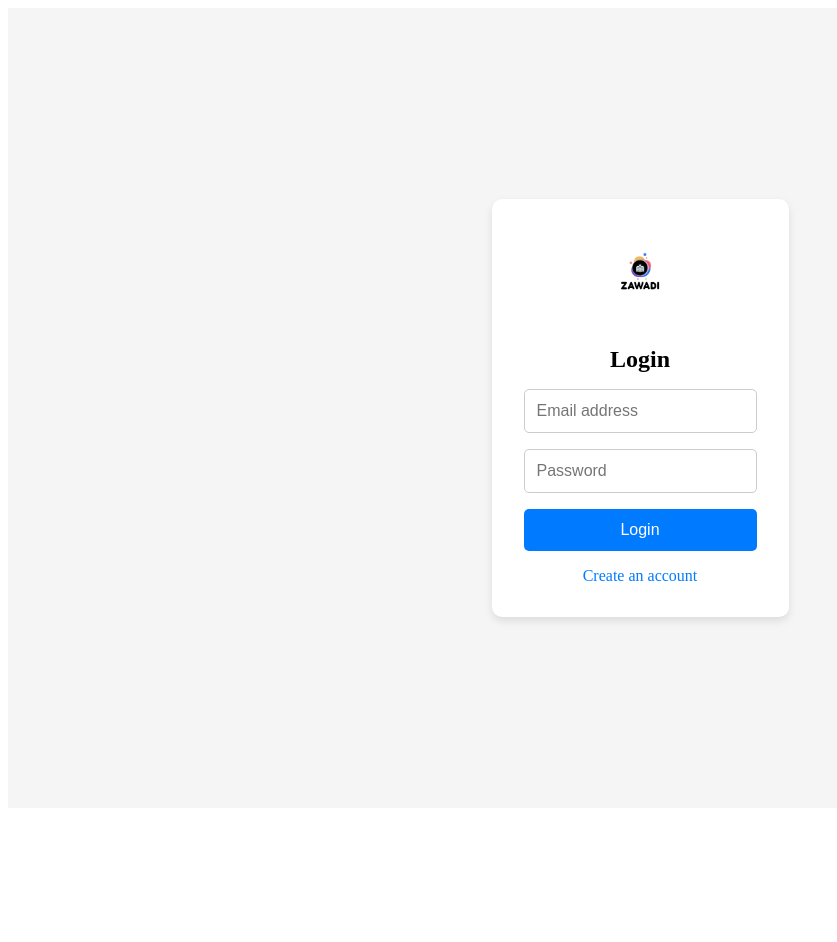
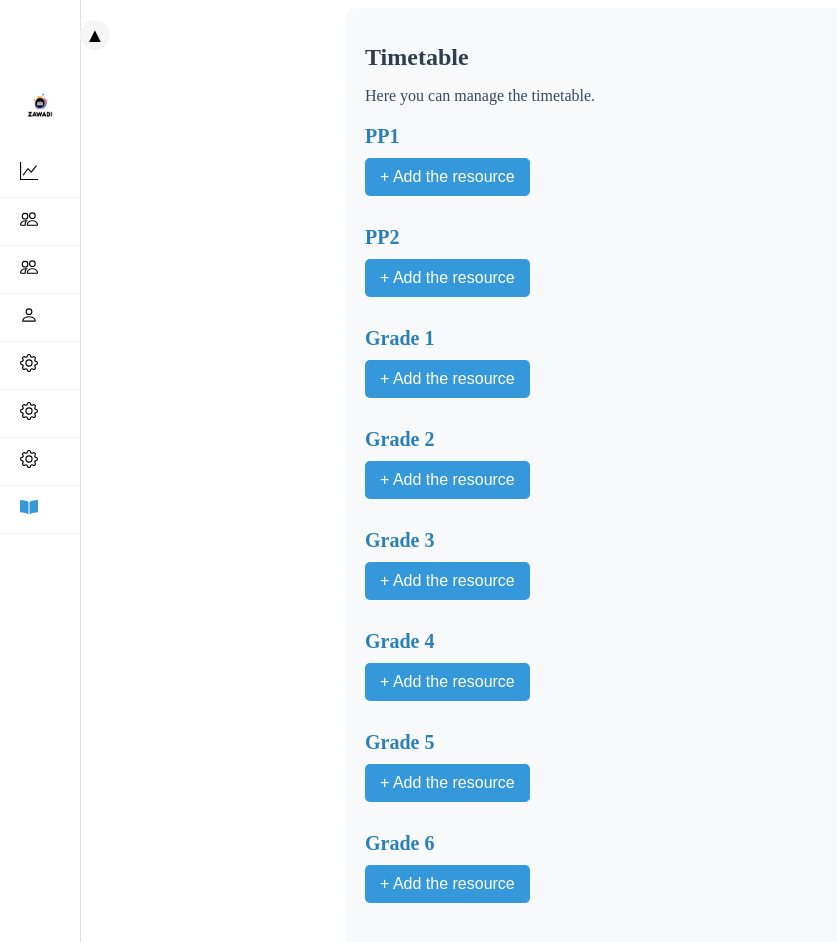
Before and after one commit to 22009011/Zawadi-Project, a React (Vite) app in the folder frontend/: page /super-admin/resources/timetable in a window 1280 px wide. Before the commit this address led to /login. Shown: the top 942 px of the page, without its empty margins (0-837 px from the left). Before the commit the page ends 816 px from the top, so only its background shows below. Built offline with nearby package versions, Linux system fonts and the light colour scheme; what @react-pdf/renderer would draw is missing.

Commit message:
added resoucres on super

```diff
--- a/frontend/src/App.jsx
+++ b/frontend/src/App.jsx
@@ -61,6 +61,12 @@ import CalenderSection from './pages/Teachers/Calender.jsx';
 import ManualAssessments from './pages/Teachers/ManualAssessments.jsx';
 import AddSummativeAssessment from './pages/SuperAdminDashboard/AddSummativeAssessment.jsx';
 import AddFormativeAssessment from './pages/SuperAdminDashboard/AddFormativeAssessment.jsx';
+import Resources from './pages/SuperAdminDashboard/Resources/Resources.jsx';
+import SuperAssessments from './pages/SuperAdminDashboard/Resources/Assessments.jsx';
+import SuperNotes from './pages/SuperAdminDashboard/Resources/Notes.jsx';
+import SuperTimetable from './pages/SuperAdminDashboard/Resources/Timetable.jsx';
+import SuperLessonPlans from './pages/SuperAdminDashboard/Resources/LessonPlans.jsx';
+
 import Layout from './Layout';
 
 // Axios interceptor setup
@@ -134,7 +140,11 @@ const App = () => {
         <Route path="/super-admin/add-parents" element={<Layout><ParentForm/></Layout>} />
         <Route path="/super-admin/add-assessments/formative" element={<Layout><AddFormativeAssessment/></Layout>} />
         <Route path="/super-admin/add-assessments/summative" element={<Layout><AddSummativeAssessment/></Layout>} />
-
+        <Route path="/super-admin/resources" element={<Layout><Resources/></Layout>} />
+        <Route path="/super-admin/resources/assessments" element={<Layout><SuperAssessments/></Layout>} />
+        <Route path="/super-admin/resources/notes" element={<Layout><SuperNotes/></Layout>} />
+        <Route path="/super-admin/resources/timetable" element={<Layout><SuperTimetable/></Layout>} />
+        <Route path="/super-admin/resources/lesson-plans" element={<Layout><SuperLessonPlans/></Layout>} />
 
       </Routes>
     </Router>
--- /dev/null
+++ b/frontend/src/pages/SuperAdminDashboard/Resources/Assessments.jsx
@@ -0,0 +1,45 @@
+import React, { useState } from 'react';
+import {
+  Container, Title, Description, GradeSection, GradeTitle,
+  AddButton, ResourceForm, StyledLabel, StyledInput, SubmitButton
+} from '../../../styles/ResourcesStyles.js';
+
+const SuperAssessments = () => {
+  const [openGrade, setOpenGrade] = useState(null);
+
+  const grades = ['PP1', 'PP2', 'Grade 1', 'Grade 2', 'Grade 3', 'Grade 4', 'Grade 5', 'Grade 6'];
+
+  const handleToggleResourceForm = (grade) => {
+    setOpenGrade(openGrade === grade ? null : grade);
+  };
+
+  return (
+    <Container>
+      <Title>Assessments</Title>
+      <Description>Here you can manage assessments.</Description>
+      {grades.map((grade) => (
+        <GradeSection key={grade}>
+          <GradeTitle>{grade}</GradeTitle>
+          <AddButton onClick={() => handleToggleResourceForm(grade)}>
+            + Add the resource
+          </AddButton>
+          {openGrade === grade && (
+            <ResourceForm>
+              <StyledLabel htmlFor={`file-${grade}`}>
+                Choose the document from your desktop, press here
+              </StyledLabel>
+              <StyledInput
+                type="file"
+                id={`file-${grade}`}
+                style={{ display: 'none' }}
+              />
+              <SubmitButton>Add Resource</SubmitButton>
+            </ResourceForm>
+          )}
+        </GradeSection>
+      ))}
+    </Container>
+  );
+};
+
+export default SuperAssessments;
--- /dev/null
+++ b/frontend/src/pages/SuperAdminDashboard/Resources/LessonPlans.jsx
@@ -0,0 +1,45 @@
+import React, { useState } from 'react';
+import {
+  Container, Title, Description, GradeSection, GradeTitle,
+  AddButton, ResourceForm, StyledLabel, StyledInput, SubmitButton
+} from '../../../styles/ResourcesStyles.js';
+
+const SuperLessonPlans = () => {
+  const [openGrade, setOpenGrade] = useState(null);
+
+  const grades = ['PP1', 'PP2', 'Grade 1', 'Grade 2', 'Grade 3', 'Grade 4', 'Grade 5', 'Grade 6'];
+
+  const handleToggleResourceForm = (grade) => {
+    setOpenGrade(openGrade === grade ? null : grade);
+  };
+
+  return (
+    <Container>
+      <Title>Lesson Plans</Title>
+      <Description>Here you can manage lesson plans.</Description>
+      {grades.map((grade) => (
+        <GradeSection key={grade}>
+          <GradeTitle>{grade}</GradeTitle>
+          <AddButton onClick={() => handleToggleResourceForm(grade)}>
+            + Add the resource
+          </AddButton>
+          {openGrade === grade && (
+            <ResourceForm>
+              <StyledLabel htmlFor={`file-${grade}`}>
+                Choose the document from your desktop, press here
+              </StyledLabel>
+              <StyledInput
+                type="file"
+                id={`file-${grade}`}
+                style={{ display: 'none' }}
+              />
+              <SubmitButton>Add Resource</SubmitButton>
+            </ResourceForm>
+          )}
+        </GradeSection>
+      ))}
+    </Container>
+  );
+};
+
+export default SuperLessonPlans;
--- /dev/null
+++ b/frontend/src/pages/SuperAdminDashboard/Resources/Notes.jsx
@@ -0,0 +1,45 @@
+import React, { useState } from 'react';
+import {
+  Container, Title, Description, GradeSection, GradeTitle,
+  AddButton, ResourceForm, StyledLabel, StyledInput, SubmitButton
+} from '../../../styles/ResourcesStyles.js';
+
+const SuperNotes = () => {
+  const [openGrade, setOpenGrade] = useState(null);
+
+  const grades = ['PP1', 'PP2', 'Grade 1', 'Grade 2', 'Grade 3', 'Grade 4', 'Grade 5', 'Grade 6'];
+
+  const handleToggleResourceForm = (grade) => {
+    setOpenGrade(openGrade === grade ? null : grade);
+  };
+
+  return (
+    <Container>
+      <Title>Notes</Title>
+      <Description>Here you can manage notes.</Description>
+      {grades.map((grade) => (
+        <GradeSection key={grade}>
+          <GradeTitle>{grade}</GradeTitle>
+          <AddButton onClick={() => handleToggleResourceForm(grade)}>
+            + Add the resource
+          </AddButton>
+          {openGrade === grade && (
+            <ResourceForm>
+              <StyledLabel htmlFor={`file-${grade}`}>
+                Choose the document from your desktop, press here
+              </StyledLabel>
+              <StyledInput
+                type="file"
+                id={`file-${grade}`}
+                style={{ display: 'none' }}
+              />
+              <SubmitButton>Add Resource</SubmitButton>
+            </ResourceForm>
+          )}
+        </GradeSection>
+      ))}
+    </Container>
+  );
+};
+
+export default SuperNotes;
--- /dev/null
+++ b/frontend/src/pages/SuperAdminDashboard/Resources/Resources.jsx
@@ -0,0 +1,19 @@
+import React from 'react';
+import { Route, Routes } from 'react-router-dom';
+import SuperLessonPlans from './LessonPlans';
+import SuperNotes from './Notes';
+import SuperAssessments from './Assessments';
+import SuperTimetable from './Timetable';
+
+const Resources = () => {
+  return (
+    <Routes>
+      <Route path="lesson-plans" element={<SuperLessonPlans />} />
+      <Route path="notes" element={<SuperNotes />} />
+      <Route path="assessments" element={<SuperAssessments />} />
+      <Route path="timetable" element={<SuperTimetable />} />
+    </Routes>
+  );
+};
+
+export default Resources;
--- /dev/null
+++ b/frontend/src/pages/SuperAdminDashboard/Resources/Timetable.jsx
@@ -0,0 +1,45 @@
+import React, { useState } from 'react';
+import {
+  Container, Title, Description, GradeSection, GradeTitle,
+  AddButton, ResourceForm, StyledLabel, StyledInput, SubmitButton
+} from '../../../styles/ResourcesStyles.js';
+
+const SuperTimetable = () => {
+  const [openGrade, setOpenGrade] = useState(null);
+
+  const grades = ['PP1', 'PP2', 'Grade 1', 'Grade 2', 'Grade 3', 'Grade 4', 'Grade 5', 'Grade 6'];
+
+  const handleToggleResourceForm = (grade) => {
+    setOpenGrade(openGrade === grade ? null : grade);
+  };
+
+  return (
+    <Container>
+      <Title>Timetable</Title>
+      <Description>Here you can manage the timetable.</Description>
+      {grades.map((grade) => (
+        <GradeSection key={grade}>
+          <GradeTitle>{grade}</GradeTitle>
+          <AddButton onClick={() => handleToggleResourceForm(grade)}>
+            + Add the resource
+          </AddButton>
+          {openGrade === grade && (
+            <ResourceForm>
+              <StyledLabel htmlFor={`file-${grade}`}>
+                Choose the document from your desktop, press here
+              </StyledLabel>
+              <StyledInput
+                type="file"
+                id={`file-${grade}`}
+                style={{ display: 'none' }}
+              />
+              <SubmitButton>Add Resource</SubmitButton>
+            </ResourceForm>
+          )}
+        </GradeSection>
+      ))}
+    </Container>
+  );
+};
+
+export default SuperTimetable;
--- a/frontend/src/pages/SuperAdminDashboard/Sidebar.jsx
+++ b/frontend/src/pages/SuperAdminDashboard/Sidebar.jsx
@@ -2,8 +2,8 @@ import React, { useState } from 'react';
 import styled from 'styled-components';
 import { Link, useLocation } from 'react-router-dom';
 import bg1 from '../../assets/bg1.png';
-import { BsGraphUp, BsPeople, BsPerson, BsGear } from 'react-icons/bs';
-import { FaUserPlus, FaUserTie } from 'react-icons/fa';
+import { BsGraphUp, BsPeople, BsPerson, BsGear, BsBook } from 'react-icons/bs';
+import { FaUserPlus, FaUserTie, FaBookOpen } from 'react-icons/fa';
 
 const SidebarContainer = styled.div`
   position: fixed;
@@ -15,6 +15,7 @@ const SidebarContainer = styled.div`
   color: #000;
   overflow-y: auto;
   padding-top: 60px;
+  padding-bottom: 500px; /* Add space at the bottom */
   transition: width 0.3s ease;
   z-index: 100;
   border-right: 1px solid #e0e0e0;
@@ -32,6 +33,7 @@ const SidebarHeader = styled.div`
 const SidebarNav = styled.ul`
   list-style: none;
   padding: 0;
+  margin: 0;
 `;
 
 const SidebarNavItem = styled.li`
@@ -121,7 +123,7 @@ const SubMenuItem = styled.li`
 
 const SuperAdminSidebar = ({ onToggle }) => {
   const [isOpen, setIsOpen] = useState(false);
-  const [isAssessmentsOpen, setIsAssessmentsOpen] = useState(false);
+  const [isResourcesOpen, setIsResourcesOpen] = useState(false);
   const location = useLocation();
 
   const toggleSidebar = () => {
@@ -129,8 +131,8 @@ const SuperAdminSidebar = ({ onToggle }) => {
     onToggle(!isOpen);
   };
 
-  const toggleAssessments = () => {
-    setIsAssessmentsOpen(!isAssessmentsOpen);
+  const toggleResources = () => {
+    setIsResourcesOpen(!isResourcesOpen);
   };
 
   return (
@@ -174,18 +176,28 @@ const SuperAdminSidebar = ({ onToggle }) => {
             <SidebarIcon selected={location.pathname === '/super-admin/system-settings'}><BsGear /></SidebarIcon>
             <StyledLink to="/super-admin/system-settings" isOpen={isOpen} selected={location.pathname === '/super-admin/system-settings'}>Settings</StyledLink>
           </SidebarNavItem>
-          <SidebarNavItem onClick={toggleAssessments}>
-            <SidebarIcon selected={location.pathname.startsWith('/super-admin/add-assessments')}><BsGear /></SidebarIcon>
-            <StyledLink to="#" isOpen={isOpen} selected={location.pathname.startsWith('/super-admin/add-assessments')}>Add Assessments</StyledLink>
+
+          {/* Resources Section */}
+          <SidebarNavItem onClick={toggleResources}>
+            <SidebarIcon selected={location.pathname.startsWith('/super-admin/resources')}><FaBookOpen /></SidebarIcon>
+            <StyledLink to="#" isOpen={isOpen} selected={location.pathname.startsWith('/super-admin/resources')}>Resources</StyledLink>
           </SidebarNavItem>
-          <SubMenu isOpen={isAssessmentsOpen}>
+          <SubMenu isOpen={isResourcesOpen}>
             <SubMenuItem>
-              <SidebarIcon><BsGear /></SidebarIcon>
-              <StyledLink to="/super-admin/add-assessments/summative" isOpen={isOpen}>Add Summative Assessments</StyledLink>
+              <SidebarIcon><BsBook /></SidebarIcon>
+              <StyledLink to="/super-admin/resources/lesson-plans" isOpen={isOpen}>Lesson Plans</StyledLink>
             </SubMenuItem>
             <SubMenuItem>
-              <SidebarIcon><BsGear /></SidebarIcon>
-              <StyledLink to="/super-admin/add-assessments/formative" isOpen={isOpen}>Add Formative Assessments</StyledLink>
+              <SidebarIcon><BsBook /></SidebarIcon>
+              <StyledLink to="/super-admin/resources/notes" isOpen={isOpen}>Notes</StyledLink>
+            </SubMenuItem>
+            <SubMenuItem>
+              <SidebarIcon><BsBook /></SidebarIcon>
+              <StyledLink to="/super-admin/resources/assessments" isOpen={isOpen}>Assessments</StyledLink>
+            </SubMenuItem>
+            <SubMenuItem>
+              <SidebarIcon><BsBook /></SidebarIcon>
+              <StyledLink to="/super-admin/resources/timetable" isOpen={isOpen}>Timetable</StyledLink>
             </SubMenuItem>
           </SubMenu>
         </SidebarNav>
--- /dev/null
+++ b/frontend/src/styles/ResourcesStyles.js
@@ -0,0 +1,85 @@
+import styled from 'styled-components';
+
+export const Container = styled.div`
+  padding: 20px;
+  background-color: #f8f9fa;
+  border-radius: 10px;
+  max-width: 800px;
+  margin: 0 auto;
+`;
+
+export const Title = styled.h1`
+  font-size: 24px;
+  color: #2c3e50;
+  margin-bottom: 10px;
+`;
+
+export const Description = styled.p`
+  font-size: 16px;
+  color: #34495e;
+  margin-bottom: 20px;
+`;
+
+export const GradeSection = styled.div`
+  margin-bottom: 30px;
+`;
+
+export const GradeTitle = styled.h2`
+  font-size: 20px;
+  color: #2980b9;
+  margin-bottom: 10px;
+`;
+
+export const AddButton = styled.button`
+  padding: 10px 15px;
+  background-color: #3498db;
+  color: #fff;
+  border: none;
+  border-radius: 5px;
+  cursor: pointer;
+  font-size: 16px;
+
+  &:hover {
+    background-color: #2980b9;
+  }
+`;
+
+export const ResourceForm = styled.div`
+  margin-top: 15px;
+  display: flex;
+  flex-direction: column;
+`;
+
+export const StyledLabel = styled.label`
+  padding: 15px;
+  background-color: #ecf0f1;
+  color: #7f8c8d;
+  border: 2px dashed #bdc3c7;
+  border-radius: 5px;
+  text-align: center;
+  cursor: pointer;
+  margin-bottom: 15px;
+  font-size: 16px;
+
+  &:hover {
+    background-color: #bdc3c7;
+  }
+`;
+
+export const StyledInput = styled.input`
+  display: none;
+`;
+
+export const SubmitButton = styled.button`
+  padding: 10px 15px;
+  background-color: #2ecc71;
+  color: #fff;
+  border: none;
+  border-radius: 5px;
+  cursor: pointer;
+  font-size: 16px;
+
+  &:hover {
+    background-color: #27ae60;
+  }
+`;
```
